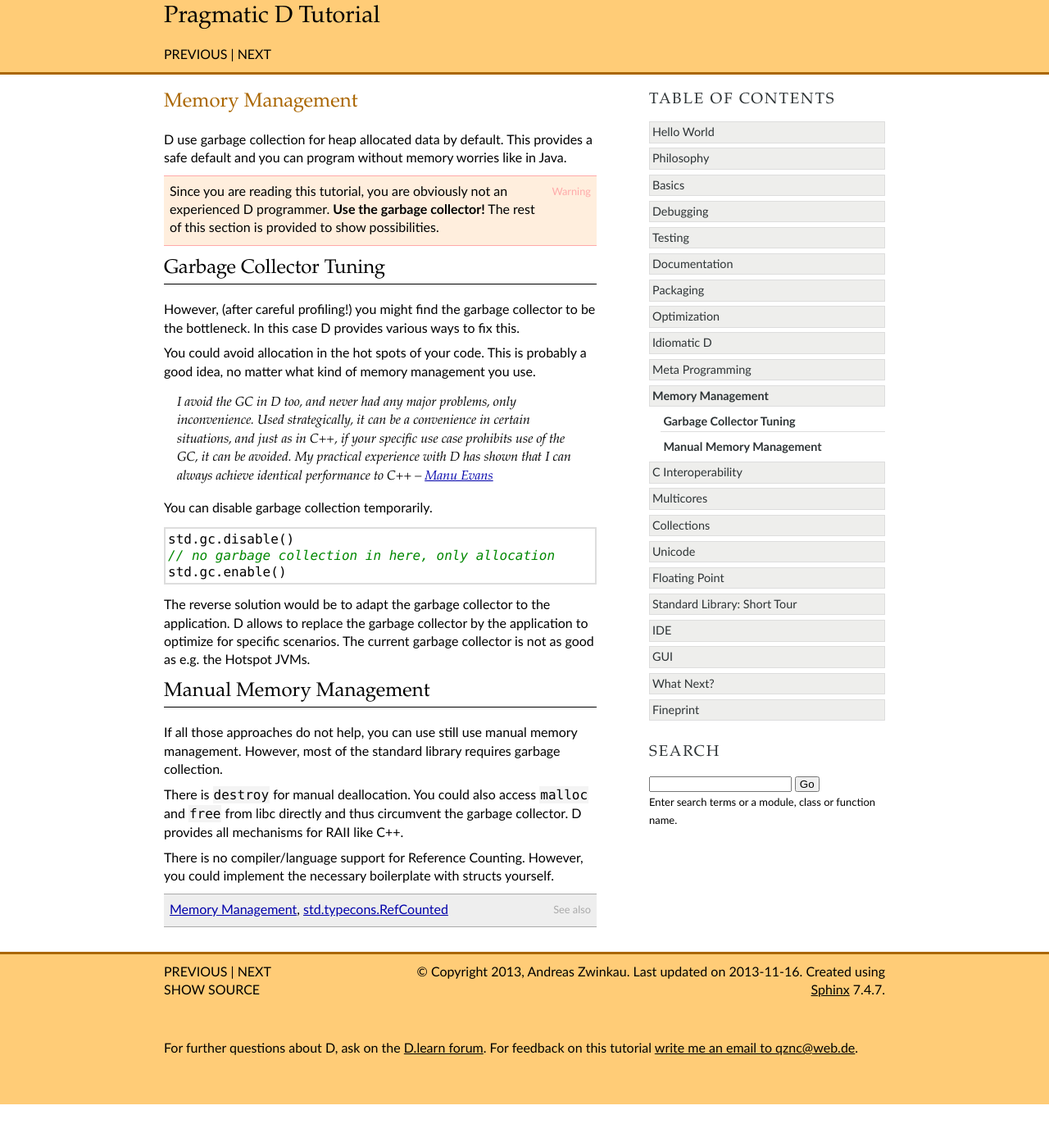
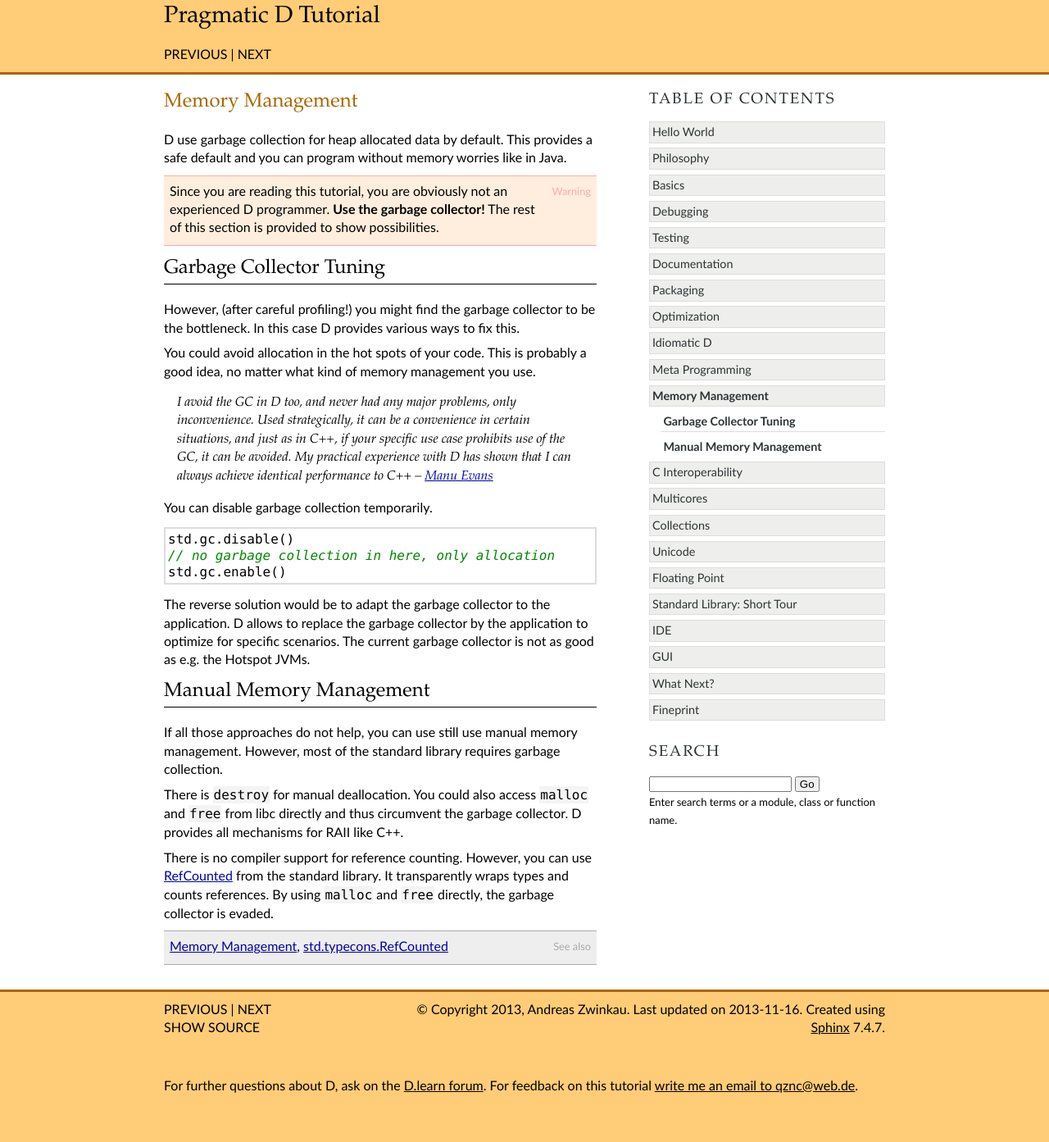
Before and after one commit to qznc/d-tut, a Sphinx documentation site: the page built from source/memory.rst, in a window 1280 px wide. Shown: the whole page at 82% size. Built offline with Sphinx 7.4.7, drawn with Linux system fonts in a browser that asks for light colours; before the commit the page ends 1347 px from its top, so only the background shows below that.

Commit message:
More explicit about RefCounted

```diff
--- a/source/memory.rst
+++ b/source/memory.rst
@@ -51,8 +51,13 @@ You could also access ``malloc`` and ``free`` from libc directly
 and thus circumvent the garbage collector.
 D provides all mechanisms for RAII like C++.
 
-There is no compiler/language support for Reference Counting.
-However, you could implement the necessary boilerplate with structs yourself.
+There is no compiler support for reference counting.
+However, you can use
+`RefCounted <http://dlang.org/phobos/std_typecons.html#.RefCounted>`_
+from the standard library.
+It transparently wraps types and counts references.
+By using ``malloc`` and ``free`` directly,
+the garbage collector is evaded.
 
 .. seealso::
    `Memory Management <http://dlang.org/memory.html>`_,
```
